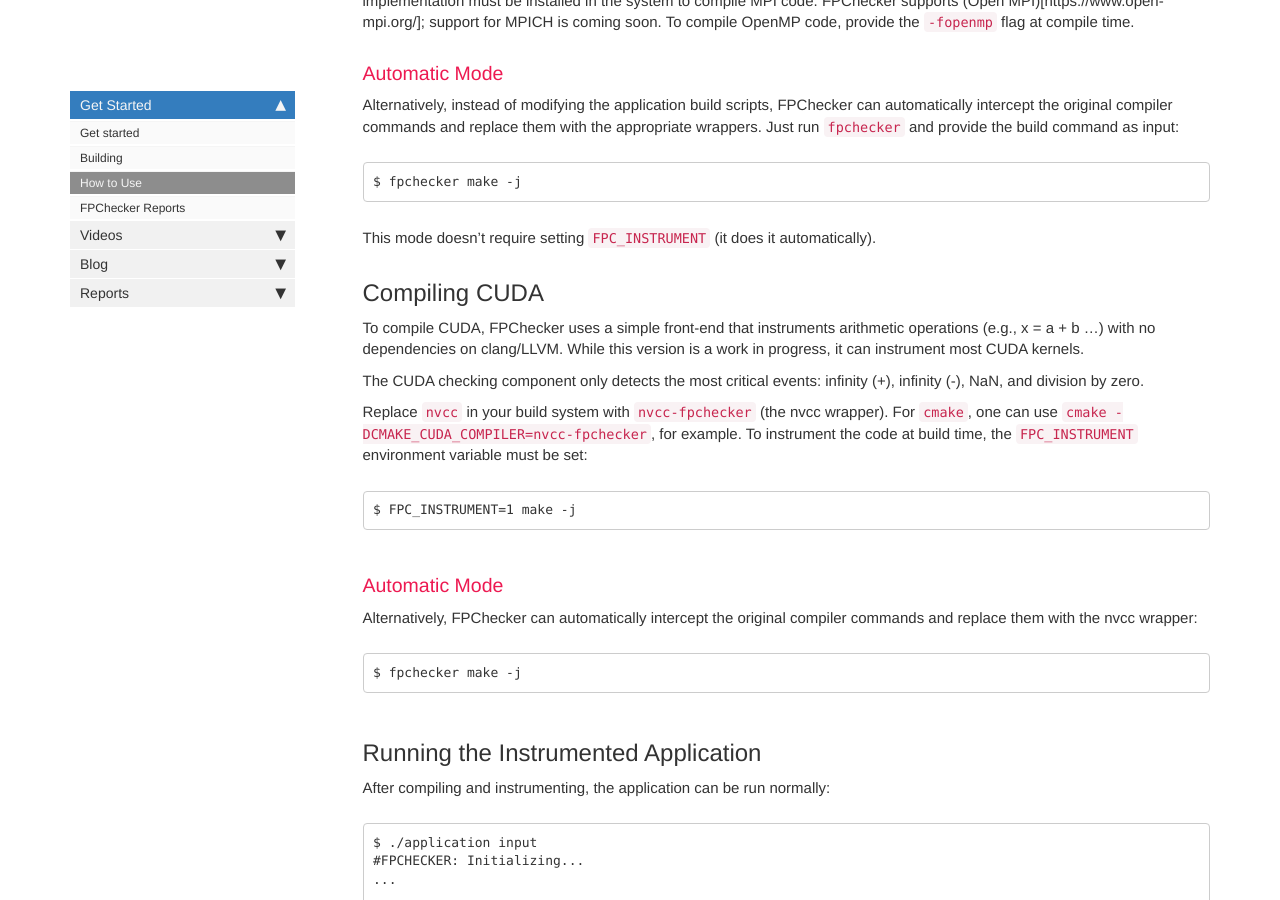
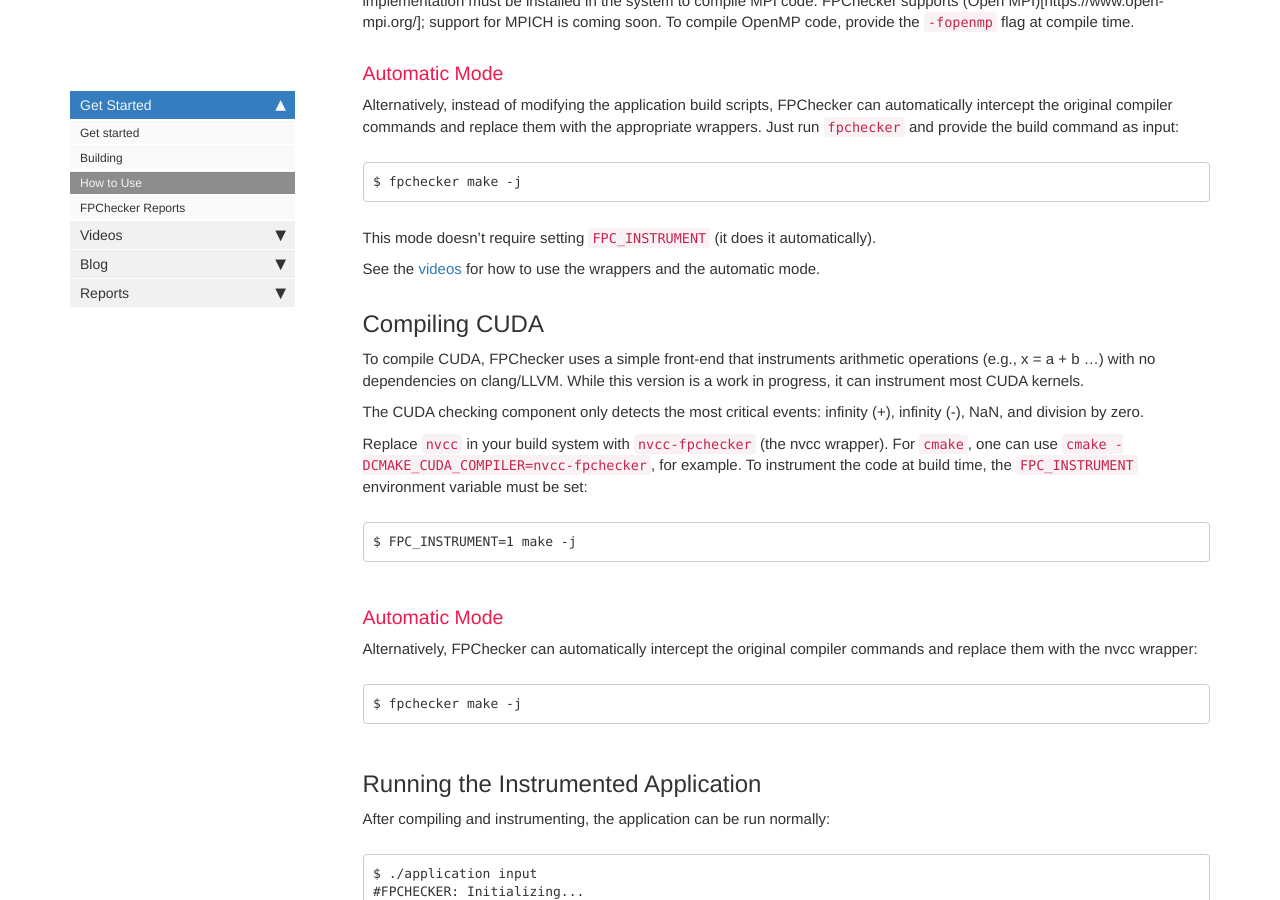
Before and after one commit to ilagunap/fpchecker-doc, a Jekyll site: the page built from how-to-use.md, in a window 1280 px wide and 900 px high, scrolled down 1300 px. Built offline with Jekyll 4.4.1, drawn with Linux system fonts in a browser that asks for light colours; comment, search, counter and statistics services are not loaded.

Commit message:
added videos link

````diff
--- a/how-to-use.md
+++ b/how-to-use.md
@@ -41,6 +41,8 @@ $ fpchecker make -j
 ```
 This mode doesn’t require setting `FPC_INSTRUMENT` (it does it automatically).
 
+See the [videos](videos.html) for how to use the wrappers and the automatic mode.
+
 ## Compiling CUDA
 To compile CUDA, FPChecker uses a simple front-end that instruments arithmetic operations (e.g., x = a + b …) with no dependencies on clang/LLVM. While this version is a work in progress, it can instrument most CUDA kernels.
 
````
